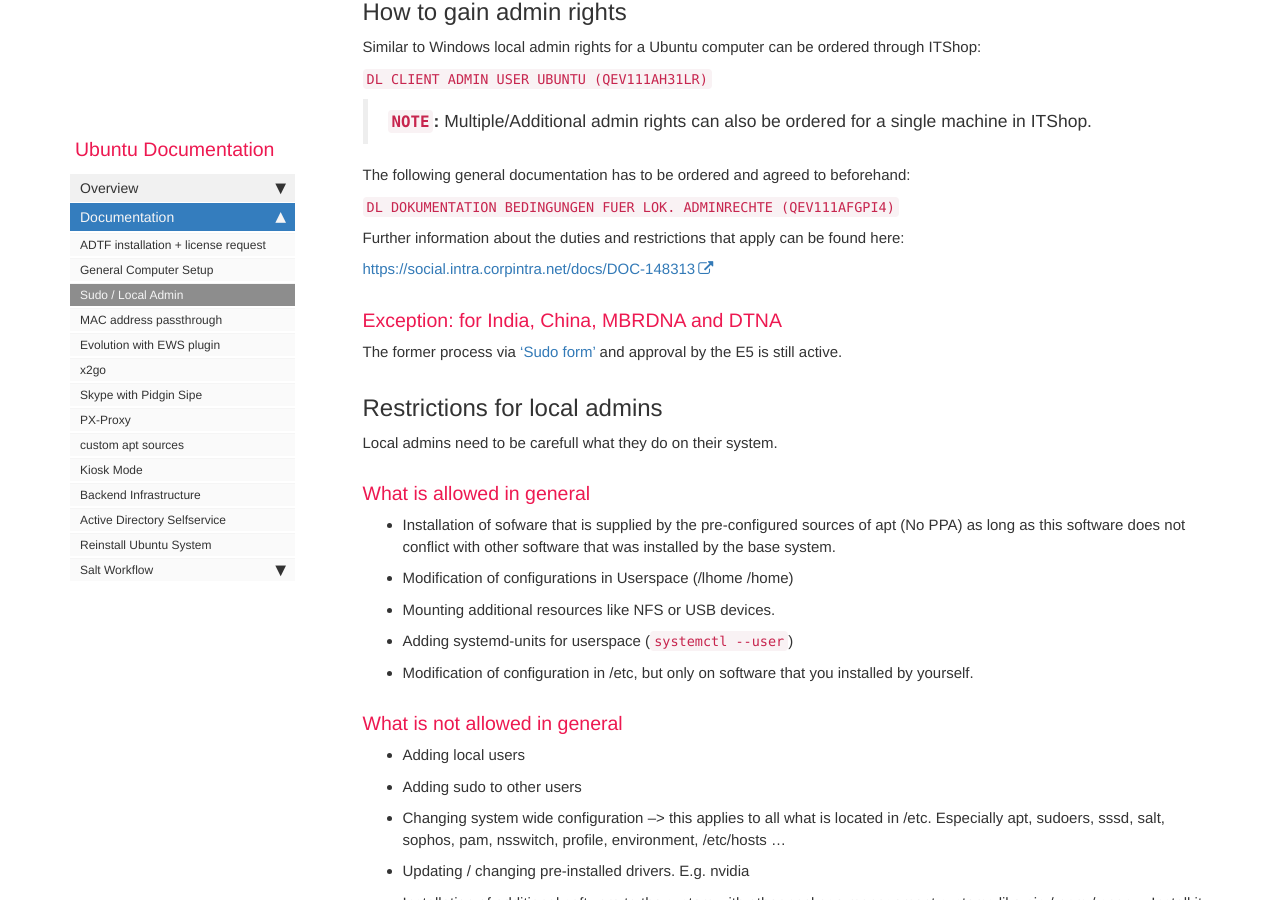
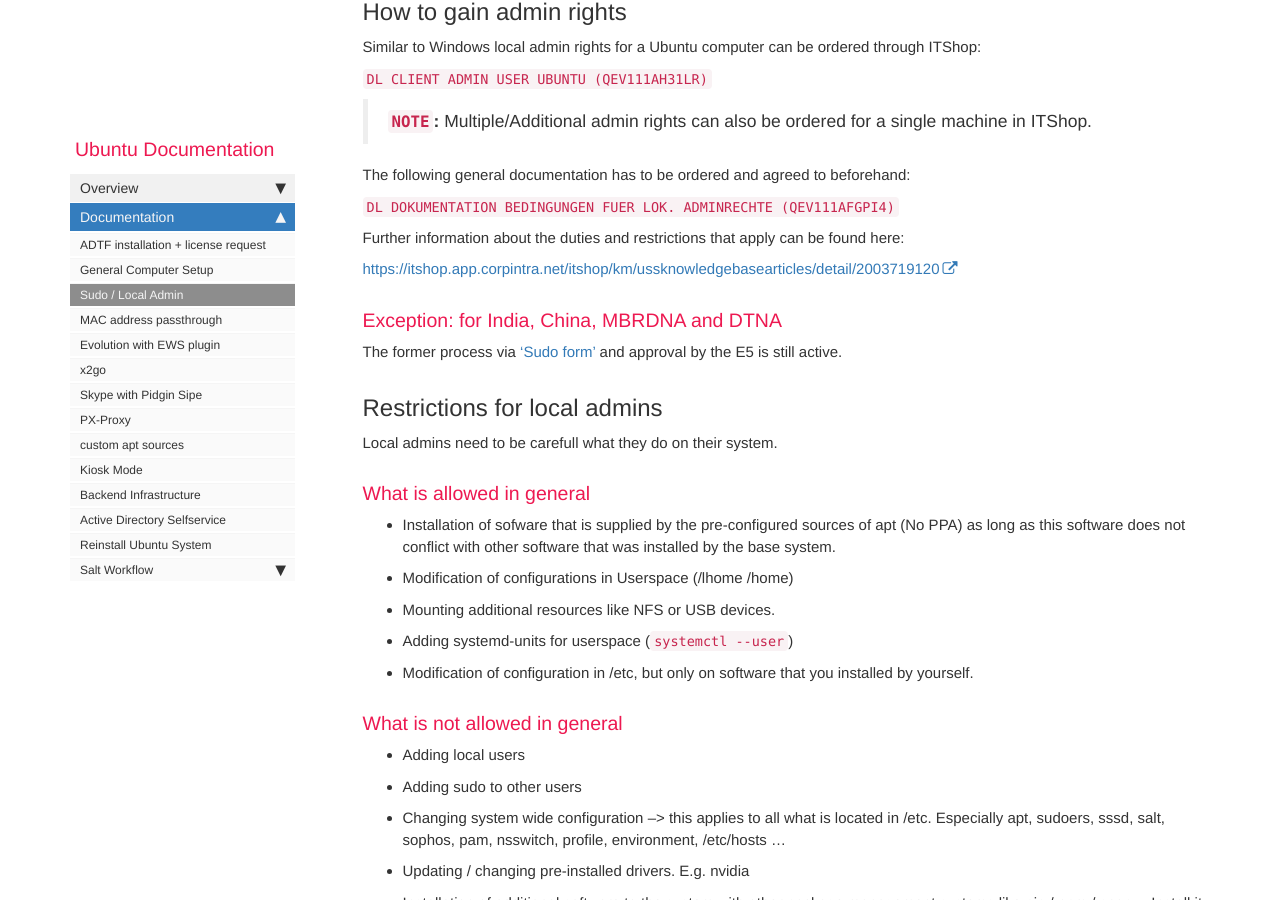
Before and after one commit to RajputPawan/Prometheus, a Jekyll site: the page built from pages/docs/local_admin_rights.md, in a window 1280 px wide and 900 px high, scrolled down 479 px. Built offline with Jekyll 4.4.1, drawn with Linux system fonts in a browser that asks for light colours; comment, search, counter and statistics services are not loaded; some of the changed lines change nothing that is shown.

Commit message:
fix info link sudo

```diff
--- a/pages/docs/local_admin_rights.md
+++ b/pages/docs/local_admin_rights.md
@@ -23,7 +23,7 @@
 
 Further information about the duties and restrictions that apply can be found here:
 
-[https://social.intra.corpintra.net/docs/DOC-148313](https://social.intra.corpintra.net/docs/DOC-148313)
+[https://itshop.app.corpintra.net/itshop/km/ussknowledgebasearticles/detail/2003719120](https://itshop.app.corpintra.net/itshop/km/ussknowledgebasearticles/detail/2003719120)
 
 ### Exception: for India, China, MBRDNA and DTNA
 
```
